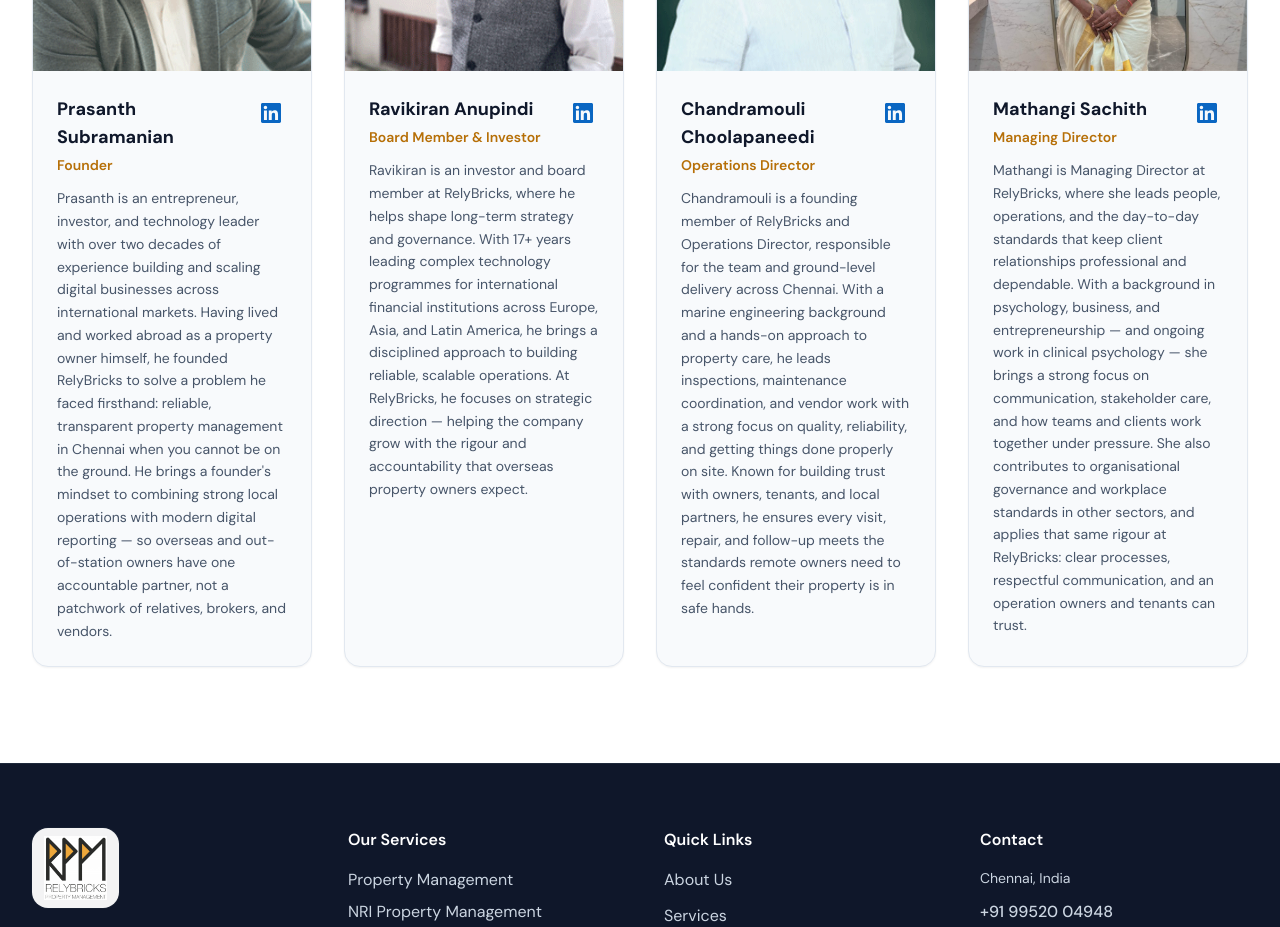
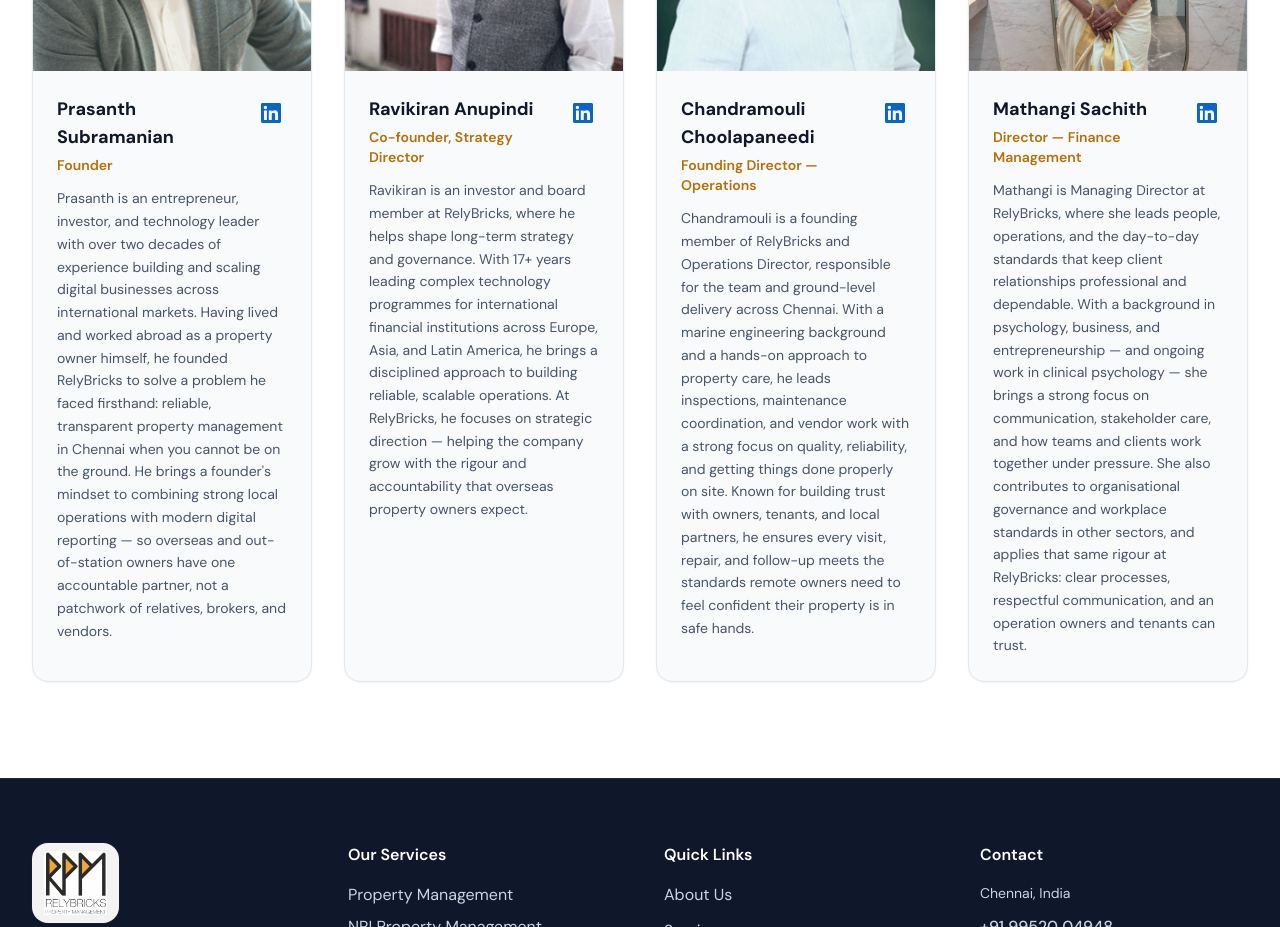
Before and after one commit to Relytechserve/relybricks_website, a Next.js app: page /aboutus in a window 1280 px wide. Shown: the part 2020-2947 px from the top of the page. Built offline with nearby package versions, Linux system fonts and the light colour scheme; no server answers.

Commit message:
fix: update leadership team titles on About page
Co-authored-by: Cursor <cursoragent@cursor.com>

```diff
--- a/src/data/team.ts
+++ b/src/data/team.ts
@@ -17,7 +17,7 @@ export const teamMembers: TeamMember[] = [
   },
   {
     name: "Ravikiran Anupindi",
-    role: "Board Member & Investor",
+    role: "Co-founder, Strategy Director",
     bio:
       "Ravikiran is an investor and board member at RelyBricks, where he helps shape long-term strategy and governance. With 17+ years leading complex technology programmes for international financial institutions across Europe, Asia, and Latin America, he brings a disciplined approach to building reliable, scalable operations. At RelyBricks, he focuses on strategic direction — helping the company grow with the rigour and accountability that overseas property owners expect.",
     image: "/images/team/ravikiran-anupindi.png",
@@ -25,7 +25,7 @@ export const teamMembers: TeamMember[] = [
   },
   {
     name: "Chandramouli Choolapaneedi",
-    role: "Operations Director",
+    role: "Founding Director — Operations",
     bio:
       "Chandramouli is a founding member of RelyBricks and Operations Director, responsible for the team and ground-level delivery across Chennai. With a marine engineering background and a hands-on approach to property care, he leads inspections, maintenance coordination, and vendor work with a strong focus on quality, reliability, and getting things done properly on site. Known for building trust with owners, tenants, and local partners, he ensures every visit, repair, and follow-up meets the standards remote owners need to feel confident their property is in safe hands.",
     image: "/images/team/chandramouli-choolapaneedi.png",
@@ -33,7 +33,7 @@ export const teamMembers: TeamMember[] = [
   },
   {
     name: "Mathangi Sachith",
-    role: "Managing Director",
+    role: "Director — Finance Management",
     bio:
       "Mathangi is Managing Director at RelyBricks, where she leads people, operations, and the day-to-day standards that keep client relationships professional and dependable. With a background in psychology, business, and entrepreneurship — and ongoing work in clinical psychology — she brings a strong focus on communication, stakeholder care, and how teams and clients work together under pressure. She also contributes to organisational governance and workplace standards in other sectors, and applies that same rigour at RelyBricks: clear processes, respectful communication, and an operation owners and tenants can trust.",
     image: "/images/team/mathangi-sachith.png",
```
